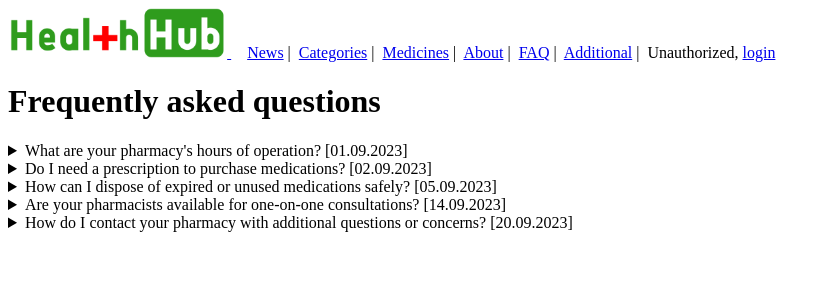
After one commit to trullse/web_labs, a Django app: page /faq/ in a window 1280 px wide. The commit adds this page. Shown: the top 300 px of the page, without its empty margins (0-831 px from the left). Run offline with Django 4.2, Linux system fonts and the light colour scheme.

Commit message:
add faq page

```diff
--- /dev/null
+++ b/info/templates/faq.html
@@ -0,0 +1,36 @@
+{% extends "base.html" %}
+
+{% block title %}FAQ{% endblock %}
+
+{% block content %}
+<h1>Frequently asked questions</h1>
+<details>
+    <summary>What are your pharmacy's hours of operation? [01.09.2023]</summary>
+    Answer: Our pharmacy's regular hours of operation are:<br>
+    Monday to Friday: 9:00 AM - 7:00 PM<br>
+    Saturday and Sunday: 10:00 AM - 4:00 PM
+</details>
+<details>
+    <summary>Do I need a prescription to purchase medications? [02.09.2023]</summary>
+    Answer: Prescription requirements vary depending on the medication. While some drugs
+    are available over-the-counter, others require a valid prescription from a healthcare provider.
+    Please check with our pharmacist for specific medication requirements.
+</details>
+<details>
+    <summary>How can I dispose of expired or unused medications safely? [05.09.2023]</summary>
+    Answer: Properly disposing of expired or unused medications is crucial for safety and the
+    environment. You can bring them to our pharmacy, and we will ensure they are disposed of
+    correctly through approved methods.
+</details>
+<details>
+    <summary>Are your pharmacists available for one-on-one consultations? [14.09.2023]</summary>
+    Answer: Absolutely! Our pharmacists are available for personalized consultations to
+    discuss your medications, answer questions, and provide medication therapy management.
+</details>
+<details>
+    <summary>How do I contact your pharmacy with additional questions or concerns? [20.09.2023]</summary>
+    Answer: You can reach us by phone at (123) 456-7890 during our business hours. You can also
+    send us an email at info@yourpharmacy.com, or visit our "Contact Us" page on the website for more options.
+</details>
+
+{% endblock %}
--- a/info/urls.py
+++ b/info/urls.py
@@ -8,5 +8,7 @@ urlpatterns = [
     # ex: /additional
     path("additional/", views.AdditionalView.as_view(), name="additional"),
     # ex: /about
-    path("about/", views.AboutView.as_view(), name="about")
+    path("about/", views.AboutView.as_view(), name="about"),
+    # ex: /faq
+    path("faq/", views.FAQView.as_view(), name="faq"),
 ]
--- a/info/views.py
+++ b/info/views.py
@@ -59,3 +59,11 @@ class AboutView(generic.TemplateView):
     def get(self, request, *args, **kwargs):
         logger.info('In about view')
         return super().get(request, *args, **kwargs)
+
+
+class FAQView(generic.TemplateView):
+    template_name = "faq.html"
+
+    def get(self, request, *args, **kwargs):
+        logger.info('In faq view')
+        return super().get(request, *args, **kwargs)
--- a/templates/base.html
+++ b/templates/base.html
@@ -28,6 +28,7 @@
                 <a href="{% url 'pharmacy:statistics' %}">Statistics</a>&nbsp;|&nbsp;
                 {% endif %}
                 <a href="{% url 'info:about' %}">About</a>&nbsp;|&nbsp;
+                <a href="{% url 'info:faq' %}">FAQ</a>&nbsp;|&nbsp;
                 <a href="{% url 'info:additional' %}">Additional</a>&nbsp;|&nbsp;
                 {% if user.is_authenticated %}
                 Welcome, {{ user.get_username }} &nbsp;&nbsp;&nbsp;
```
